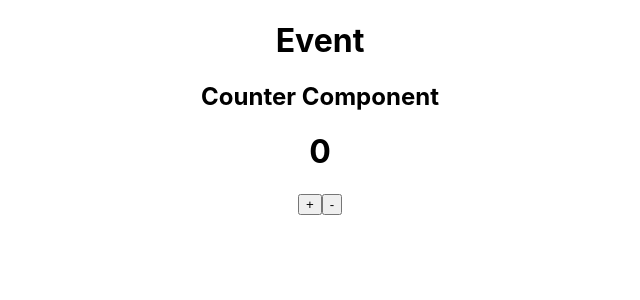
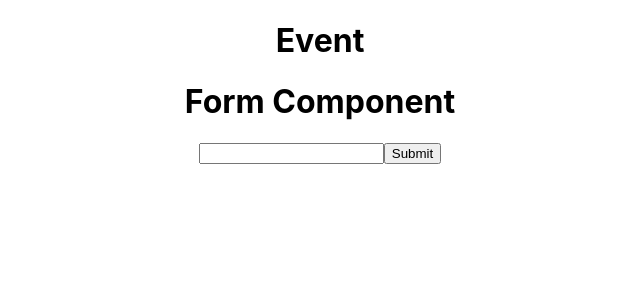
Before and after one commit to fuadofficial/todo-react, a React (Create React App) app: page / in a window 1280 px wide. Shown: the top 300 px of the page, without its empty margins (320-960 px from the left). Built offline with nearby package versions, Linux system fonts and the light colour scheme.

Commit message:
created sample Form submition

```diff
--- a/src/App.js
+++ b/src/App.js
@@ -1,13 +1,15 @@
 import React, { Component } from "react";
 import "./App.css";
-import Counter from "./component/Counter";
+// import Counter from "./component/Counter";
+import Forms from "./component/Forms";
 
 class App extends Component {
   render() {
     return (
       <div className="App">
         <h1>Event</h1>
-        <Counter />
+        {/* <Counter /> */}
+        <Forms />
       </div>
     );
   }
--- /dev/null
+++ b/src/component/Forms.js
@@ -0,0 +1,32 @@
+import React, { Component } from "react";
+
+export default class Forms extends Component {
+  state = {
+    inputValue: "",
+  };
+  onHandleChange = (event) => {
+    this.setState({
+      inputValue: event.target.value,
+    });
+  };
+
+  onSubmit = () => {
+    console.log(this.state.inputValue);
+  };
+
+  render() {
+    return (
+      <div>
+        <form action="">
+          <h1>Form Component</h1>
+          <input
+            onChange={this.onHandleChange}
+            value={this.state.inputValue}
+            type="text"
+          />
+          <button type="button" onClick={this.onSubmit}>Submit</button>
+        </form>
+      </div>
+    );
+  }
+}
```
